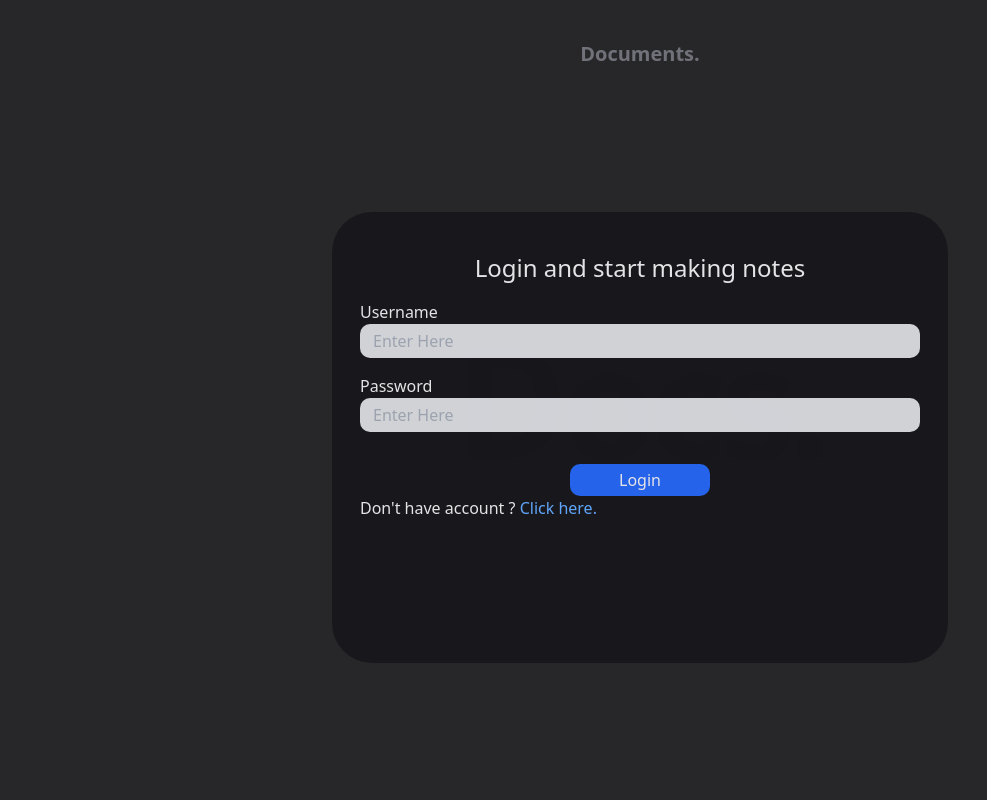
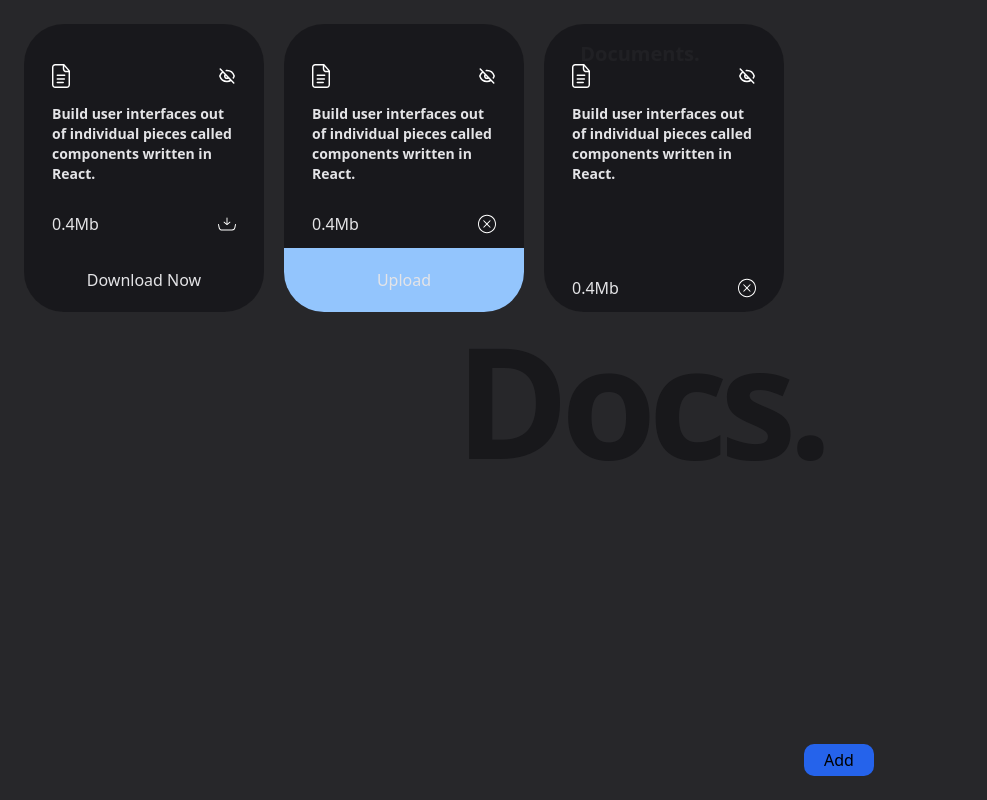
Before and after one commit to rajesh7688/Dragable-docs, a React (Vite) app: page / in a window 1280 px wide. Shown: the whole page, without its empty margins (0-987 px from the left). Built offline with nearby package versions, Linux system fonts and the light colour scheme.

Commit message:
remove login

```diff
--- a/src/App.jsx
+++ b/src/App.jsx
@@ -9,8 +9,8 @@ function App() {
   return (
     <BrowserRouter>
       <Routes>
-        <Route path="/" element={<Login />} />
-        <Route path="/home" element={<Home />} />
+        {/* <Route path="/" element={<Login />} /> */}
+        <Route path="/" element={<Home />} />
         <Route path="/signup" element={<SignUp />} />
       </Routes>
     </BrowserRouter>
--- a/src/assets/DataObj/text.js
+++ b/src/assets/DataObj/text.js
@@ -1,31 +1,37 @@
-import { fileIcon, downlodIcon, closeIcon } from "../icons";
+import { fileIcon, downlodIcon, closeIcon, eye } from "../icons";
 
 export const dataObj = [
   {
+    id: 1,
     iconFile: fileIcon,
     downloadIcon: downlodIcon,
     fileSize: "0.4Mb",
     closeIcon: closeIcon,
+    eye: eye,
     close: false,
     tag: { isOpen: true, tagTitle: "Download Now", tagColor: "green" },
-    text: "React is the library for web and native user interfaces. Build user interfaces out of individual pieces called components written in JavaScript.",
+    text: "React is the library for web and native user interfaces. Build user interfaces out of individual pieces called components written in React.",
   },
   {
+    id: 2,
     iconFile: fileIcon,
     downloadIcon: downlodIcon,
     fileSize: "0.4Mb",
     closeIcon: closeIcon,
+    eye: eye,
     close: true,
     tag: { isOpen: true, tagTitle: "Upload", tagColor: "blue" },
-    text: "React is the library for web and native user interfaces. Build user interfaces out of individual pieces called components written in JavaScript.",
+    text: "React is the library for web and native user interfaces. Build user interfaces out of individual pieces called components written in React.",
   },
   {
+    id: 3,
     iconFile: fileIcon,
     downloadIcon: downlodIcon,
     fileSize: "0.4Mb",
     closeIcon: closeIcon,
+    eye: eye,
     close: true,
     tag: { isOpen: false, tagTitle: "Download Now", tagColor: "green" },
-    text: "React is the library for web and native user interfaces. Build user interfaces out of individual pieces called components written in JavaScript.",
+    text: "React is the library for web and native user interfaces. Build user interfaces out of individual pieces called components written in React.",
   },
 ];
--- a/src/assets/icons/index.js
+++ b/src/assets/icons/index.js
@@ -1,5 +1,6 @@
 import fileIcon from "./page-file-icon.svg";
 import downlodIcon from "./import-icon.svg";
 import closeIcon from "./close-icon.svg";
+import eye from "./eye.svg";
 
-export { fileIcon, downlodIcon, closeIcon };
+export { fileIcon, downlodIcon, closeIcon, eye };
--- a/src/components/authComponents/SignupForm.jsx
+++ b/src/components/authComponents/SignupForm.jsx
@@ -68,7 +68,12 @@ const SignupForm = ({ reference, endpoit }) => {
     username: searchText,
   };
 
-  const { response } = UseApiCall("matchUser", "post", obj, searchText);
+  const { response } = UseApiCall(
+    "matchUser",
+    "post",
+    obj
+    // searchText === 0 ? "" : searchText
+  );
 
   console.log(searchText, "sss");
 
--- a/src/components/homeComponents/Card.jsx
+++ b/src/components/homeComponents/Card.jsx
@@ -13,6 +13,7 @@ const Card = ({ className, data, refrence }) => {
   const handleSave = () => {
     console.log(text, "saved text");
   };
+
   return (
     <motion.div
       drag
@@ -20,7 +21,10 @@ const Card = ({ className, data, refrence }) => {
       whileDrag={{ scale: "1.2" }}
       className={className}
     >
-      <img src={data.iconFile} alt="" className="w-[10%] text-zinc-200" />
+      <div className="flex justify-between">
+        <img src={data.iconFile} alt="" className="w-[10%] text-zinc-200" />
+        <img src={data.eye} alt="" className="w-[10%] text-zinc-200" />
+      </div>
       <h2
         className="text-sm font-semibold mt-4"
         contentEditable="true"
@@ -48,7 +52,9 @@ const Card = ({ className, data, refrence }) => {
         </div>
         {data.tag.isOpen && (
           <div
-            className={`tag w-full py-5 bg-${data.tag.tagColor}-700 flex justify-center items-center`}
+            className={`tag w-full py-5 ${
+              data.id === 2 ? "bg-blue-300" : ""
+            } flex justify-center items-center`}
           >
             <h2 className="text-md ">{data.tag.tagTitle}</h2>
           </div>
--- a/src/components/homeComponents/Foreground.jsx
+++ b/src/components/homeComponents/Foreground.jsx
@@ -4,9 +4,11 @@ import Card from "./Card";
 import { fileIcon, downlodIcon } from "../../assets/icons/index";
 import { dataObj } from "../../assets/DataObj/text";
 import { customCss } from "../../assets/DataObj/css";
+import Button from "../ui/Button";
 
 const Foreground = () => {
   const ref = useRef(null);
+
   return (
     <div
       ref={ref}
@@ -15,12 +17,15 @@ const Foreground = () => {
       {dataObj &&
         dataObj.map((item, i) => (
           <Card
-            key={i}
+            key={item.id}
             className={customCss[0].card}
             data={item}
             refrence={ref}
           />
         ))}
+      <div className="bottom-0 flex items-end">
+        <Button text={"Add"} />
+      </div>
     </div>
   );
 };
--- a/src/components/ui/Button.jsx
+++ b/src/components/ui/Button.jsx
@@ -6,7 +6,7 @@ const Button = ({ text, type }) => {
     <div className="flex justify-center mt-8">
       <button
         type={type}
-        className="bg-blue-600 px-5 py-1 w-1/4 rounded-[10px] hover:bg-zinc-700 "
+        className="bg-blue-600 px-5 py-1 w-full rounded-[10px] hover:bg-zinc-700 "
       >
         {text}
       </button>
--- a/src/components/ui/InputBox.jsx
+++ b/src/components/ui/InputBox.jsx
@@ -22,7 +22,7 @@ const InputBox = ({ className, form, type, label, setSearchText }) => {
         placeholder={label}
         {...form}
         onInput={handleOnchange}
-        className={`outline-none py-[5px] px-[13px] w-full rounded-[10px] bg-[#e5e7eb]/90 `}
+        className={`outline-none py-[5px] text-[#000] px-[13px] w-full rounded-[10px] bg-[#e5e7eb]/90 `}
       />
     </div>
   );
```
Also changed, not shown: src/assets/icons/eye.svg (added).
